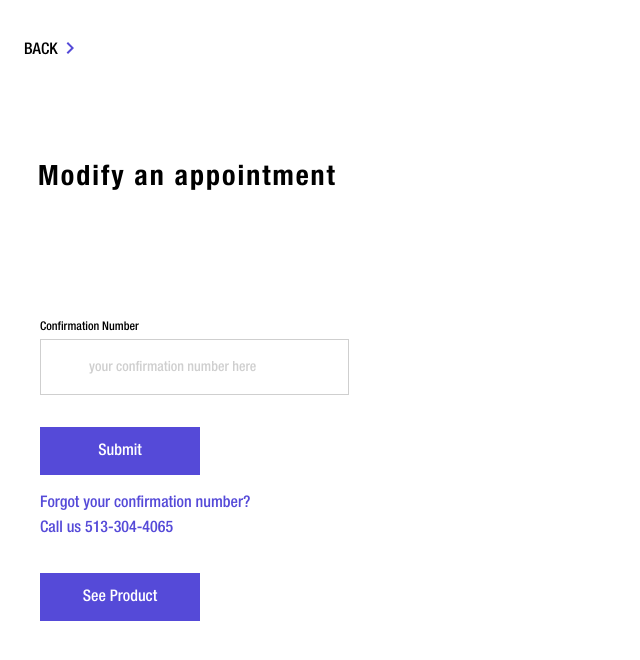
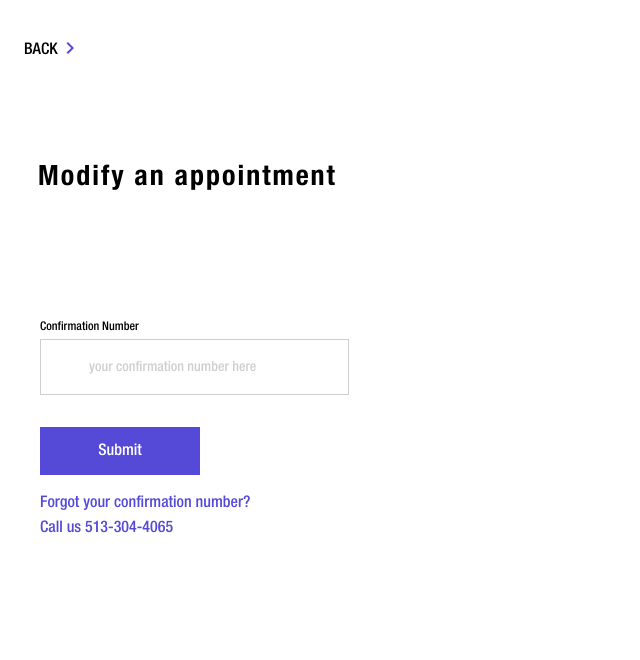
Before and after one commit to chingu-voyages/v44-tier3-team-40, a Next.js app: page /admin/modify in a window 1280 px wide. Shown: the top 660 px of the page, without its empty margins (0-640 px from the left). Built offline with nearby package versions, Linux system fonts and the light colour scheme.

Commit message:
feat: removed extra button that was in the design but determined to not be needed

```diff
--- a/app/(client)/admin/modify/page.tsx
+++ b/app/(client)/admin/modify/page.tsx
@@ -29,15 +29,6 @@ const ModifyAppointment = () => {
 				<p>Forgot your confirmation number?</p>
 				<p>Call us 513-304-4065</p>
 			</div>
-
-			{/* Button to be replaced with component once finished */}
-			{/* Add link and href to another page when designated */}
-			<button
-				type="submit"
-				className="h-[48px] w-[160px] ml-[1em] mt-[2em] text-white  bg-[#554ad8] center"
-			>
-				See Product
-			</button>
 		</>
 	);
 };
```
